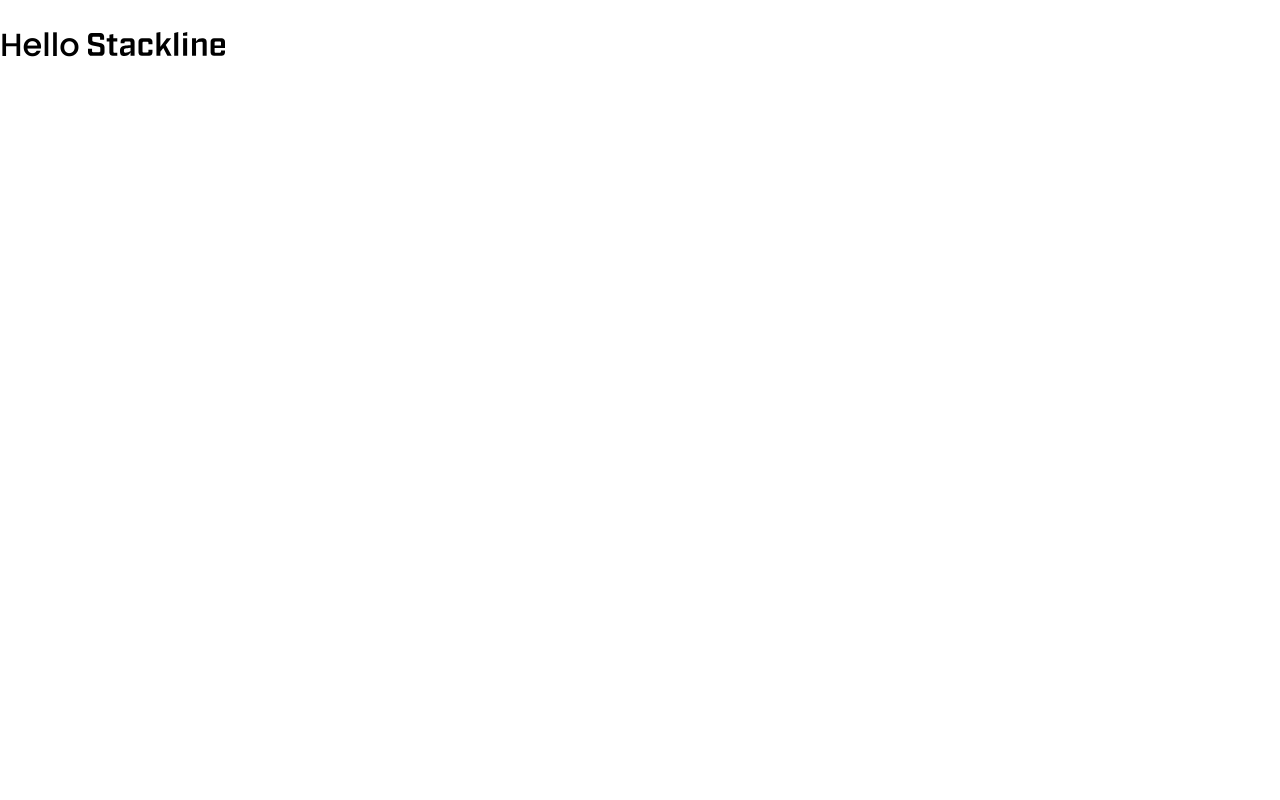
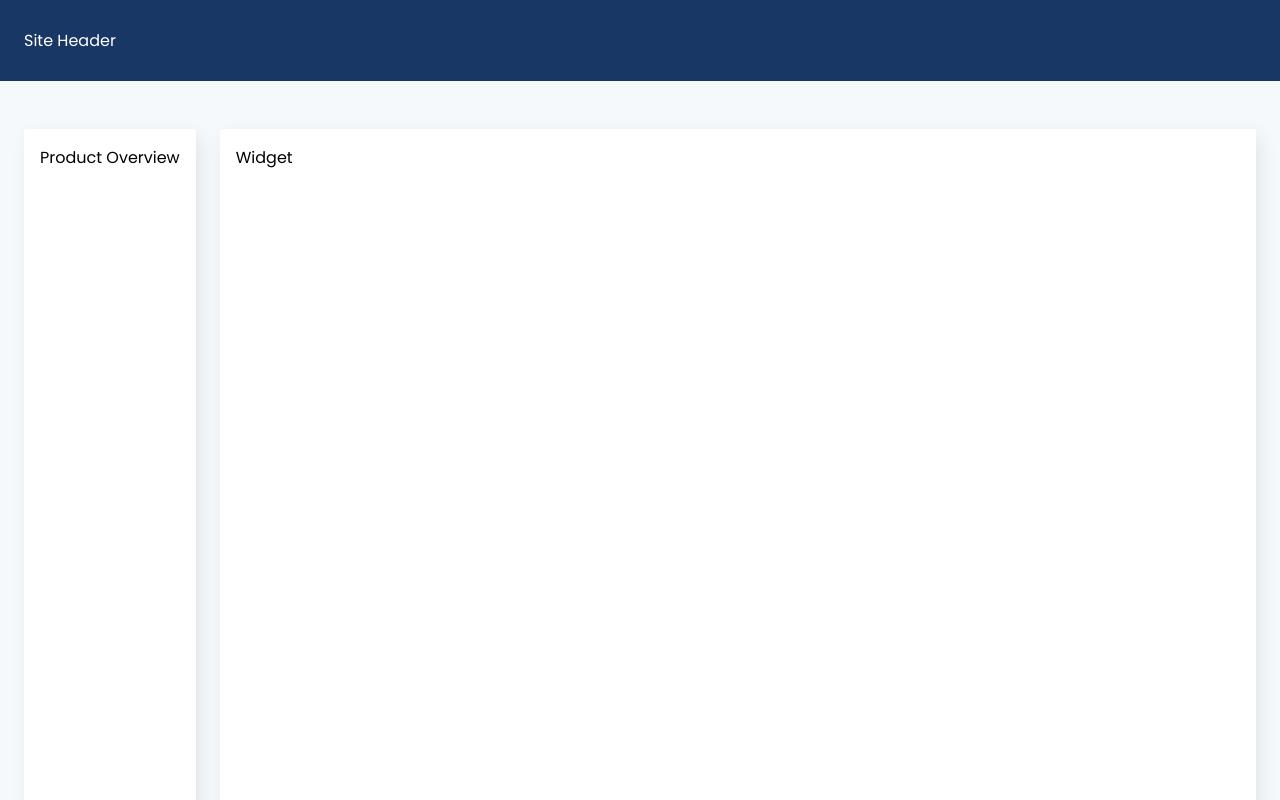
Before and after one commit to CubePresser/Stackline-ProductDashboard, a React (Vite) app: page / in a window 1280 px wide. Shown: the top 800 px of the page. Built offline with nearby package versions, Linux system fonts and the light colour scheme.

Commit message:
Basic Layout
Built simple versions of the main layout components and populated our page with it.

```diff
--- a/src/App.tsx
+++ b/src/App.tsx
@@ -1,11 +1,10 @@
-import stacklineLogo from './assets/stackline_logo.svg';
+import { ProductDashboard, SiteHeader } from "./components";
 
 function App() {
   return (
-    <div className="app">
-      <header>
-        <h1>Hello </h1><img id="stackline-logo" src={stacklineLogo} alt="Stackline Logo" />
-      </header>
+    <div id="app">
+      <SiteHeader />
+      <ProductDashboard />
     </div>
   )
 }
--- /dev/null
+++ b/src/components/ProductDashboard.tsx
@@ -0,0 +1,15 @@
+import React from 'react';
+import { ProductOverview } from './ProductOverview';
+import { Widget } from './Widget';
+
+export const ProductDashboard: React.FC = () => {
+  return (
+    <div id='product-dashboard'>
+      <div className="product-overview--wrapper card"><ProductOverview /></div>
+      <section className="product-dashboard--widgets">
+        <Widget />
+        <Widget />
+      </section>
+    </div>
+  )
+};
--- /dev/null
+++ b/src/components/ProductOverview.tsx
@@ -0,0 +1,7 @@
+import React from 'react';
+
+export const ProductOverview: React.FC = () => {
+  return (
+    <article className="product-overview">Product Overview</article>
+  );
+}
--- /dev/null
+++ b/src/components/SiteHeader.tsx
@@ -0,0 +1,7 @@
+import React from 'react';
+
+export const SiteHeader: React.FC = () => {
+  return (
+    <header id="site-header">Site Header</header>
+  )
+};
--- /dev/null
+++ b/src/components/Widget.tsx
@@ -0,0 +1,7 @@
+import React from 'react';
+
+export const Widget: React.FC = () => {
+  return (
+    <article className="widget card">Widget</article>
+  );
+};
--- /dev/null
+++ b/src/components/index.ts
@@ -0,0 +1,4 @@
+export * from './SiteHeader';
+export * from './ProductDashboard';
+export * from './ProductOverview';
+export * from './Widget';
--- a/src/styles.css
+++ b/src/styles.css
@@ -1,21 +1,73 @@
+:root {
+  /* Got these colors directly from the stackline website */
+  --stackline-blue: #46a8f6;
+  --neutral-800: #193765;
+  --background-light-grey: #f6f9fc;
+}
+
 body {
   margin: 0;
+  background-color: var(--background-light-grey);
 
   font-family: "Poppins", serif;
   font-weight: 400;
   font-style: normal;
 }
 
-.app > header {
+#site-header {
+  position: sticky;
+  top: 0;
+  z-index: 1000;
+
   display: flex;
-  align-items: baseline;
+  align-items: center;
+
+  background-color: var(--neutral-800);
+  color: white;
+
+  padding: 28px 24px;
 }
 
-.app > header > h1 {
-  font-weight: 500;
+@media only screen and (min-width: 700px) {
+  body #product-dashboard {
+    flex-direction: row;
+    align-items: normal;
+  }
 }
 
-#stackline-logo {
-  height: 24px;
-  margin-left: 8px;
+#product-dashboard {
+  display: flex;
+  flex-direction: column;
+  flex-wrap: nowrap;
+  align-items: center;
+  gap: 24px;
+
+  padding: 48px 24px;
 }
+
+
+
+#product-dashboard .product-overview-wrapper {
+
+}
+
+#product-dashboard .product-dashboard--widgets {
+  flex-grow: 1;
+
+  display: flex;
+  flex-direction: column;
+  flex-wrap: nowrap;
+  gap: 24px;
+}
+
+.card {
+  background-color: white;
+  box-shadow: 5px 5px 20px -3px rgba(0,0,0,0.1);
+  border-radius: 2px;
+
+  padding: 16px;
+}
+
+.widget {
+  height: 800px;
+}
```
Also changed, not shown: 1 other file (tests, documents, lock files or other folders).
